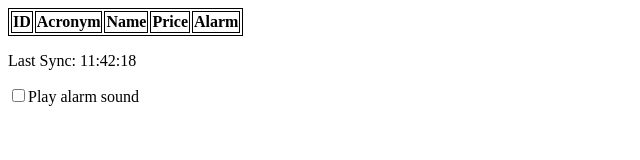
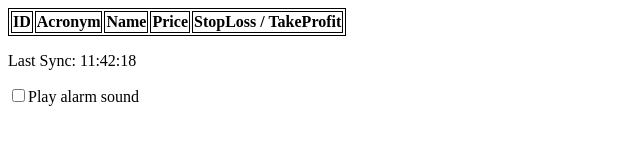
Before and after one commit to vladimircreative/torn-stocks, a plain HTML site: page index.html in a window 1280 px wide. Shown: the whole page, without its empty margins (0-640 px from the left). Drawn offline with Linux system fonts and the light colour scheme; no server answers.

Commit message:
meta name="viewport"

```diff
--- a/index.html
+++ b/index.html
@@ -3,6 +3,7 @@
 <head>
 	<title>Torn Stonks Watcher</title>
 	<link rel="stylesheet" type="text/css" href="style.css">
+	 <meta name="viewport" content="width=device-width, initial-scale=1">
 </head>
 <body>
 	<div class="stonx">
@@ -12,7 +13,7 @@
 				<th>Acronym</th>
 				<th>Name</th>
 				<th>Price</th>
-				<th>Alarm</th>
+				<th>StopLoss / TakeProfit</th>
 			</tr>
 		</table>
 	</div>
```
